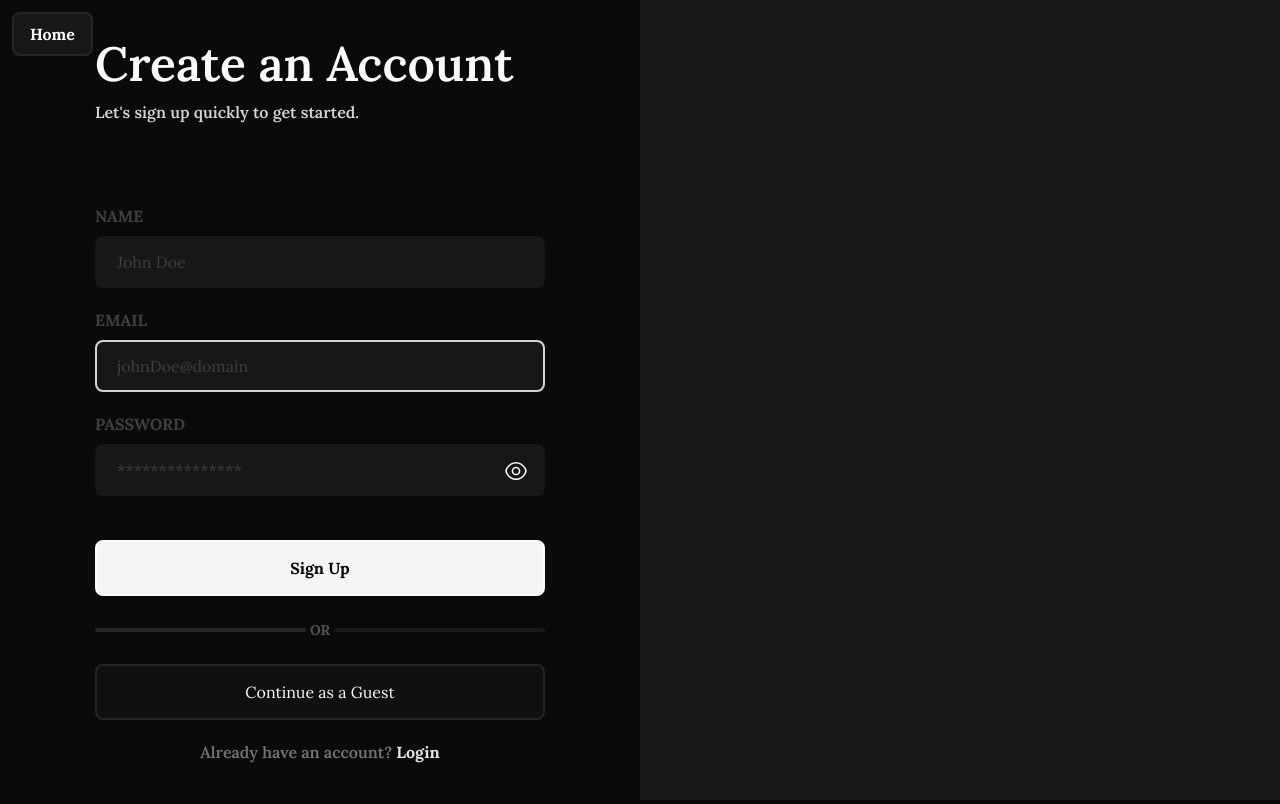
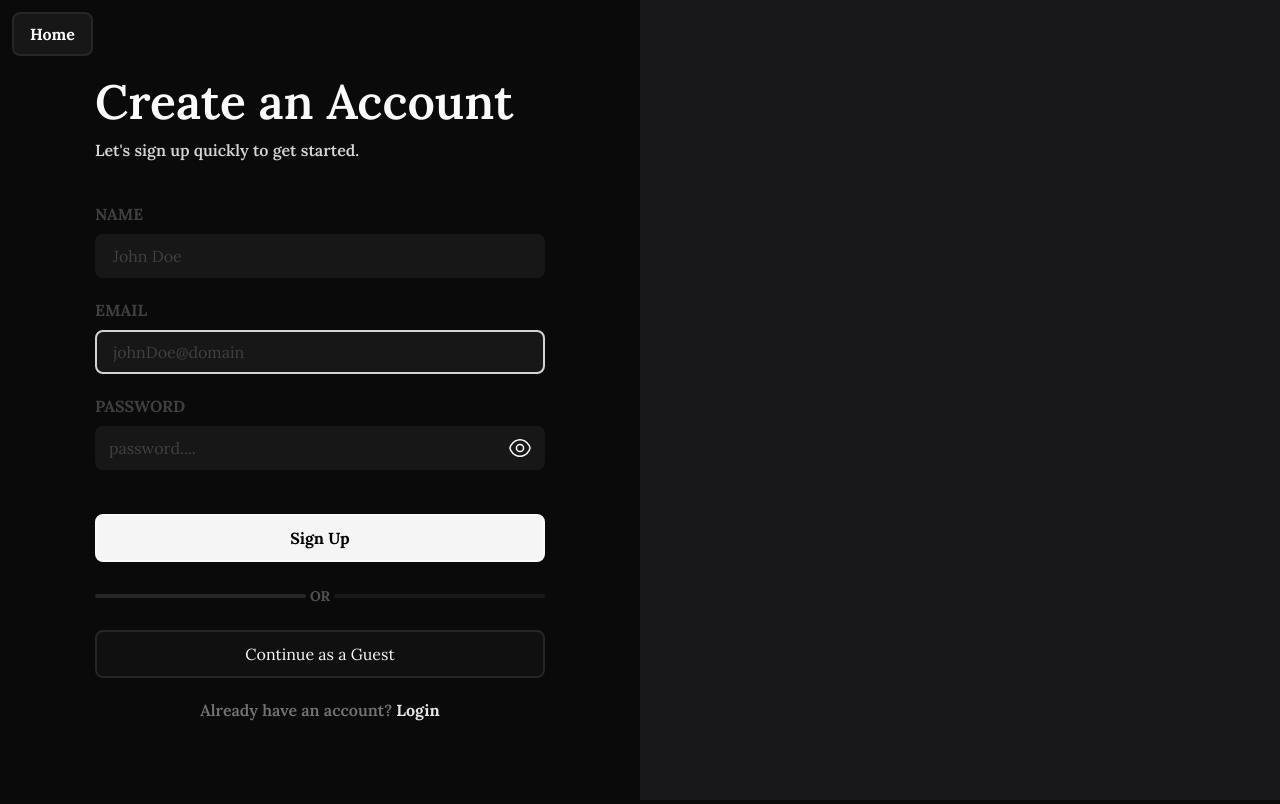
Before and after one commit to arshGoyalDev/video-conferencing-app, a Next.js app: page /sign-up in a window 1280 px wide. Built offline with nearby package versions, Linux system fonts and the light colour scheme; no server answers.

Commit message:
add: complete sign-up and login functions

```diff
--- a/app/login/page.tsx
+++ b/app/login/page.tsx
@@ -7,17 +7,50 @@ import Link from "next/link";
 import { Input, PasswordInput } from "@/components/inputs";
 
 import { authErrors } from "@/utils/errors";
+import { apiClient, routes } from "@/utils/api";
+
+import useAppStore from "@/store";
+
+import { useRouter } from "next/navigation";
 
 const LoginPage = () => {
+  const { setUserInfo } = useAppStore();
+  const router = useRouter();
+
   const [email, setEmail] = useState("");
   const [password, setPassword] = useState("");
 
   const [errorEmail, setErrorEmail] = useState("");
   const [errorPassword, setErrorPassword] = useState("");
 
-  const handleLogin = () => {
+  const handleLogin = async () => {
     if (authErrors(email, password, setErrorEmail, setErrorPassword)) {
-      console.log("hello");
+      try {
+        const response = await apiClient.post(
+          routes.LOGIN_ROUTE,
+          {
+            email,
+            password,
+          },
+          { withCredentials: true }
+        );
+
+        if (response.status === 201) {
+          setUserInfo(response.data.user);
+
+          router.push("/settings?tab=profile");
+        }
+
+        // eslint-disable-next-line @typescript-eslint/no-explicit-any
+      } catch (error: any) {
+        if (error.status === 404) {
+          setErrorEmail("User not found");
+        } else if (error.status === 401) {
+          setErrorPassword("Incorrect Password");
+        } else {
+          setErrorPassword("Internal server error, please try after some time");
+        }
+      }
     }
   };
 
@@ -38,7 +71,7 @@ const LoginPage = () => {
           </p>
         </div>
         <form
-          className="mt-10 md:mt-20 w-full md:w-[450px]"
+          className="mt-10 w-full md:w-[450px]"
           onSubmit={(e) => {
             e.preventDefault();
             handleLogin();
@@ -58,7 +91,7 @@ const LoginPage = () => {
               errorPassword={errorPassword}
             />
 
-            <button className="font-bold mt-6 w-full py-[14px] text-black hover:text-white bg-neutral-100 hover:bg-opacity-10 border-2 border-neutral-50 hover:border-neutral-700 rounded-lg transition-all duration-300">
+            <button className="font-bold mt-6 w-full py-[10px] text-black hover:text-white bg-neutral-100 hover:bg-opacity-10 border-2 border-neutral-50 hover:border-neutral-700 rounded-lg transition-all duration-300">
               Login
             </button>
           </div>
@@ -67,12 +100,10 @@ const LoginPage = () => {
         <div className="mt-6 w-full md:w-[450px]">
           <div className="flex gap-1 w-full items-center mb-6">
             <span className="w-full h-1 rounded-full bg-neutral-800 dark:bg-opacity-60"></span>
-            <span className="text-sm font-bold text-neutral-600">
-              OR
-            </span>
+            <span className="text-sm font-bold text-neutral-600">OR</span>
             <span className="w-full h-1 rounded-full bg-neutral-800 dark:bg-opacity-60"></span>
           </div>
-          <button className="w-full py-[14px] bg-neutral-900 bg-opacity-50 border-2 border-neutral-800 rounded-lg">
+          <button className="w-full py-[10px] bg-neutral-900 bg-opacity-50 border-2 border-neutral-800 rounded-lg">
             Continue as a Guest
           </button>
         </div>
@@ -86,8 +117,7 @@ const LoginPage = () => {
           </p>
         </div>
 
-        <div className="absolute top-3 right-3">
-        </div>
+        <div className="absolute top-3 right-3"></div>
       </div>
       <section className="hidden xl:block h-screen bg-zinc-900"></section>
     </main>
--- a/app/sign-up/page.tsx
+++ b/app/sign-up/page.tsx
@@ -6,13 +6,16 @@ import { useState } from "react";
 
 import { Input, PasswordInput } from "@/components/inputs";
 
-// import { useRouter } from "next/navigation";
-
 import { authErrors } from "@/utils/errors";
 import { apiClient, routes } from "@/utils/api";
 
+import useAppStore from "@/store";
+
+import { useRouter } from "next/navigation";
+
 const SignUpPage = () => {
-  // const router = useRouter();
+  const {setUserInfo} = useAppStore();
+  const router = useRouter();
 
   const [name, setName] = useState("");
   const [email, setEmail] = useState("");
@@ -45,6 +48,11 @@ const SignUpPage = () => {
           { withCredentials: true }
         );
 
+        if (response.status === 201) {
+          setUserInfo(response.data.user);
+
+          router.push("/app");
+        }
         console.log(response);
       } catch (error) {
         console.log(error);
@@ -71,7 +79,7 @@ const SignUpPage = () => {
           </p>
         </div>
         <form
-          className="mt-10 md:mt-20 w-full max-w-[450px]"
+          className="mt-10 w-full max-w-[450px]"
           onSubmit={(e) => {
             e.preventDefault();
             handleSignUp();
@@ -97,7 +105,7 @@ const SignUpPage = () => {
               errorPassword={errorPassword}
             />
 
-            <button className="font-bold mt-6 w-full py-[14px] text-black hover:text-white bg-neutral-100 hover:bg-opacity-10 border-2 border-neutral-50 hover:border-neutral-700 rounded-lg transition-all duration-300">
+            <button className="font-bold mt-6 w-full py-[10px] text-black hover:text-white bg-neutral-100 hover:bg-opacity-10 border-2 border-neutral-50 hover:border-neutral-700 rounded-lg transition-all duration-300">
               Sign Up
             </button>
           </div>
@@ -109,7 +117,7 @@ const SignUpPage = () => {
             <span className="text-sm font-bold text-neutral-600">OR</span>
             <span className="w-full h-1 rounded-full bg-neutral-800 bg-opacity-60"></span>
           </div>
-          <button className="w-full py-[14px] bg-neutral-900 bg-opacity-50 border-2 border-neutral-800 rounded-lg">
+          <button className="w-full py-[10px] bg-neutral-900 bg-opacity-50 border-2 border-neutral-800 rounded-lg">
             Continue as a Guest
           </button>
         </div>
--- a/components/inputs/Input.tsx
+++ b/components/inputs/Input.tsx
@@ -23,10 +23,10 @@ const Input = ({
         autoFocus={true}
         onChange={(e) => setValue(e.target.value)}
         placeholder={type === "name" ? "John Doe" : "johnDoe@domain"}
-        className={` w-full py-3 px-5 bg-neutral-900 rounded-lg placeholder:text-neutral-700 border-2 border-transparent`}
+        className={` w-full py-2 px-4 bg-neutral-900 rounded-lg placeholder:text-neutral-700 border-2 border-transparent`}
       />
       {error && (
-        <>{error !== "" && <p className="text-red-500 mt-3">{error}</p>}</>
+        <>{error !== "" && <p className="text-red-500 text-xs mt-1">{error}</p>}</>
       )}
     </div>
   );
--- a/components/inputs/PasswordInput.tsx
+++ b/components/inputs/PasswordInput.tsx
@@ -19,6 +19,7 @@ const PasswordInput = ({
     <div className="relative w-full flex flex-col gap-2">
       <h2 className="text-neutral-700 uppercase font-bold">password</h2>
 
+      <div className="relative">
         <input
           type={viewPassword ? "text" : "password"}
           name="password"
@@ -26,16 +27,13 @@ const PasswordInput = ({
           value={password}
           autoComplete="off"
           onChange={(e) => setPassword(e.target.value)}
-        placeholder="***************"
-        className={` w-full py-3 px-5 bg-neutral-900 border-2 border-transparent rounded-lg placeholder:text-neutral-700`}
+          placeholder="password...."
+          className={` w-full py-2 px-3 bg-neutral-900 border-2 border-transparent rounded-lg placeholder:text-neutral-700`}
         />
-
-      {errorPassword && <p className="text-red-500 mt-3">{errorPassword}</p>}
-
         <button
           className={`password-toggle ${
             viewPassword && "view"
-        } absolute bottom-3 right-4 stroke-white focus:outline-0 border-[1px] border-transparent focus:border-white rounded-lg`}
+          } absolute  top-[9px] right-3 stroke-white focus:outline-0 border-[1px] border-transparent focus:border-white rounded-lg`}
           onClick={(e) => {
             e.preventDefault();
             // eslint-disable-next-line @typescript-eslint/no-unused-expressions
@@ -64,6 +62,11 @@ const PasswordInput = ({
           </svg>
         </button>
       </div>
+
+      {errorPassword && (
+        <p className="text-red-500 text-xs mt-1">{errorPassword}</p>
+      )}
+    </div>
   );
 };
 
```
Lines whose indentation alone changed are shown as unchanged.
